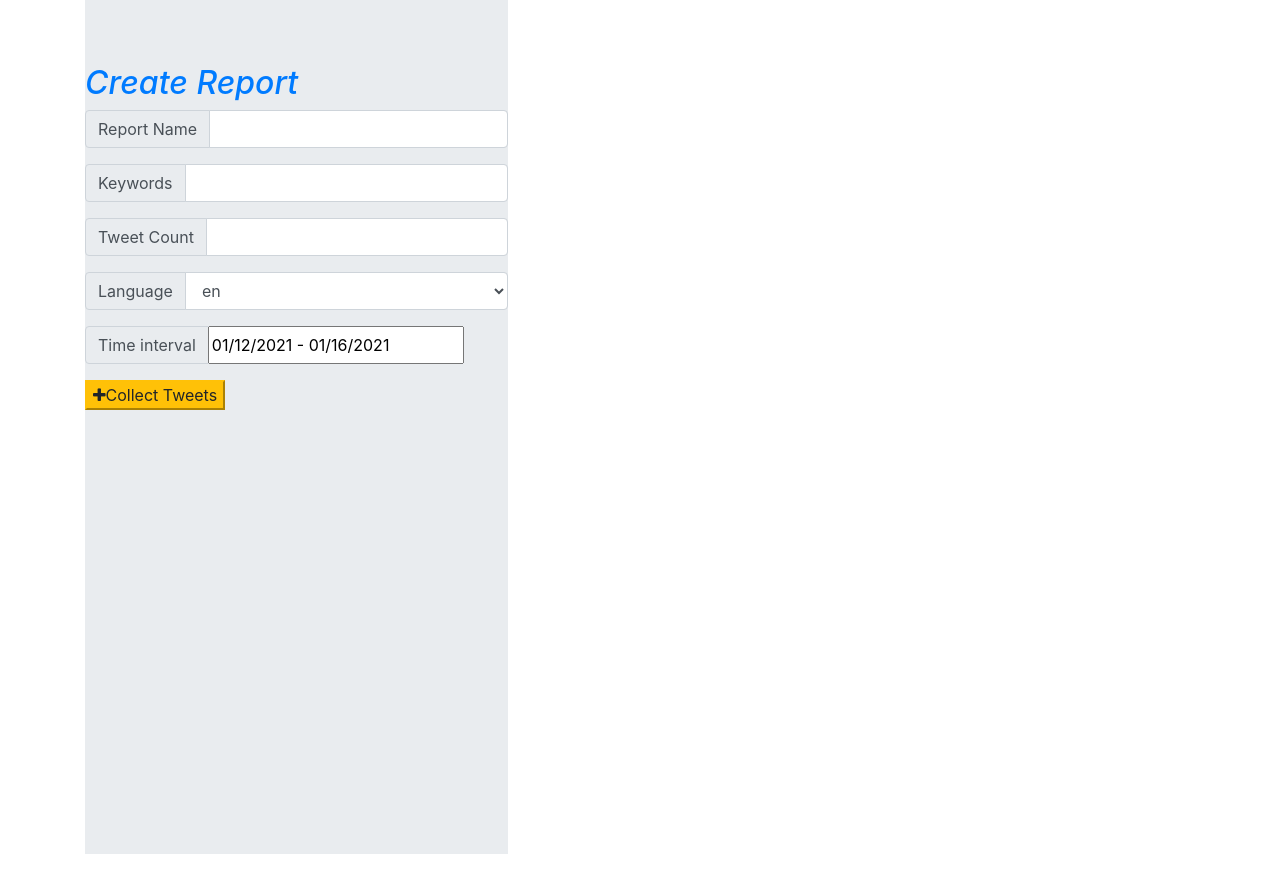
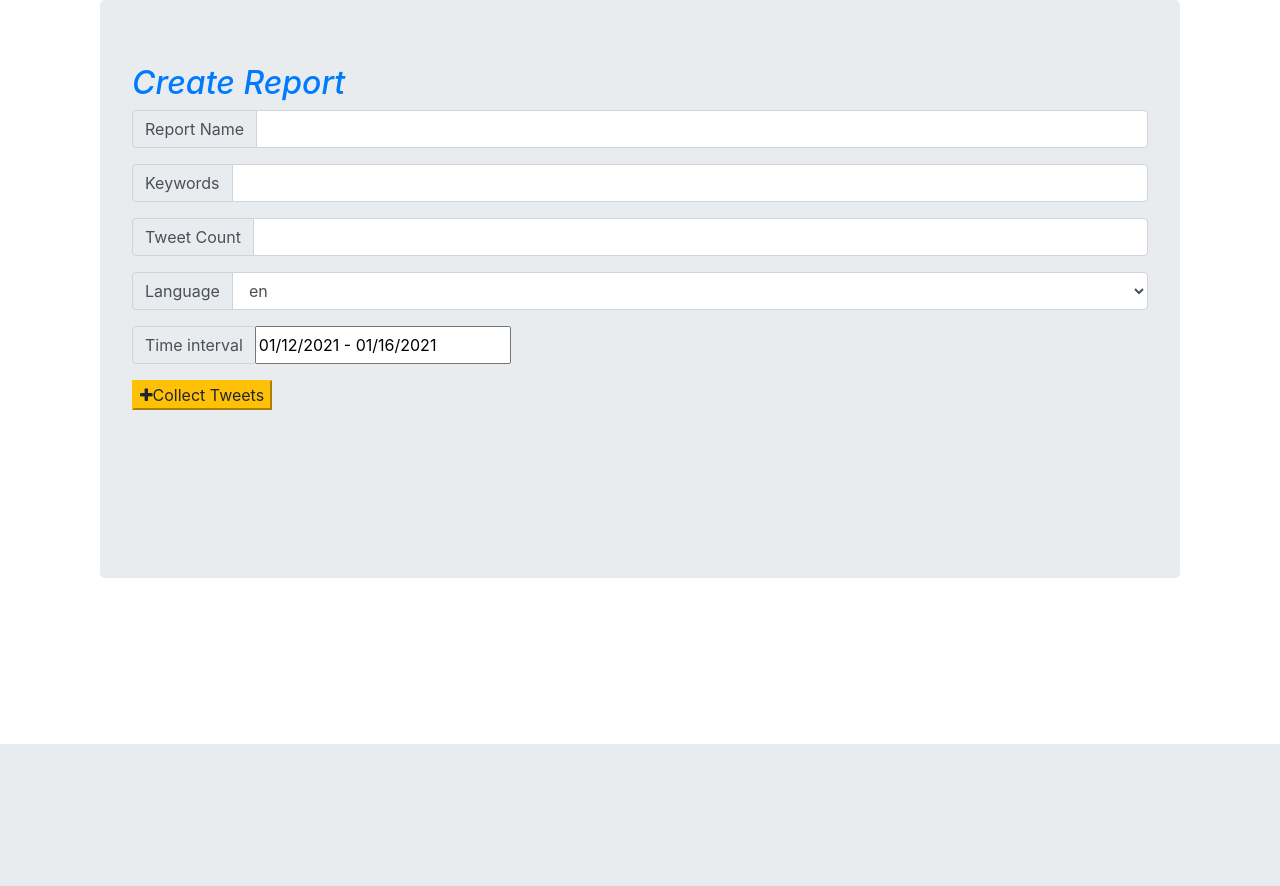
Before and after one commit to aysegulsari/599, a Django app: page /reports/collect in a window 1280 px wide. Shown: the part 56-942 px from the top of the page. After the commit the page ends 800 px from the top, so only its background shows below. Run offline with Django 3.2, Linux system fonts and the light colour scheme; some libraries are stand-ins or nearby versions.

Commit message:
layouts of html pages are updated

```diff
--- a/app/reports/templates/reports/report_collect_tweet.html
+++ b/app/reports/templates/reports/report_collect_tweet.html
@@ -2,7 +2,9 @@
 
 <form>
     {% block report_content %}
-    <div class="jumbotron jumbotron-fluid">
+    <div class="container">
+
+        <div class="jumbotron">
             <h2>Create Report</h2>
             <div class="input-group mb-3">
                 <div class="input-group-prepend">
@@ -53,7 +55,6 @@
                 <!-- <button class="btn-warning" id='button2' type="button"><span class="fa fa-plus"></span>Save Report
                  </button> -->
             </div>
-        <div class="jumbotron jumbotron-fluid">
             <br>
             <br>
             <div class="input-group mb-3">
@@ -61,8 +62,9 @@
                     <p id="note"> Please wait until tweets are loaded...</p>
                 </div>
             </div>
-            <br>
-            <br>
+        </div>
+    </div>
+
     <div class="input-group mb-3">
         <table id="datatable" class="display" style="width:100%">
             <thead>
@@ -141,7 +143,7 @@
                     'count': count,
                     'start': startDate,
                     'end': endDate,
-                    'language':language
+                    'language': language
                 }
             }).responseJSON;
             document.body.style.cursor = "default";
--- a/app/reports/templates/reports/report_detail.html
+++ b/app/reports/templates/reports/report_detail.html
@@ -2,6 +2,8 @@
 
 {% block report_content %}
 <div class="container">
+
+    <div class="jumbotron">
         <h2 id=>{{report.name}}</h2>
 
         <div class="input-group mb-3">
@@ -47,6 +49,8 @@
         </div>
         <br>
         <p id="name">{{report.name}}</p>
+    </div>
+
     <br>
     <br>
     <br>
@@ -73,7 +77,7 @@
         </table>
     </div>
 </div>
-</div>
+
 
 <script>
     window.onload = function (e) {
```
Lines whose indentation alone changed are shown as unchanged.
